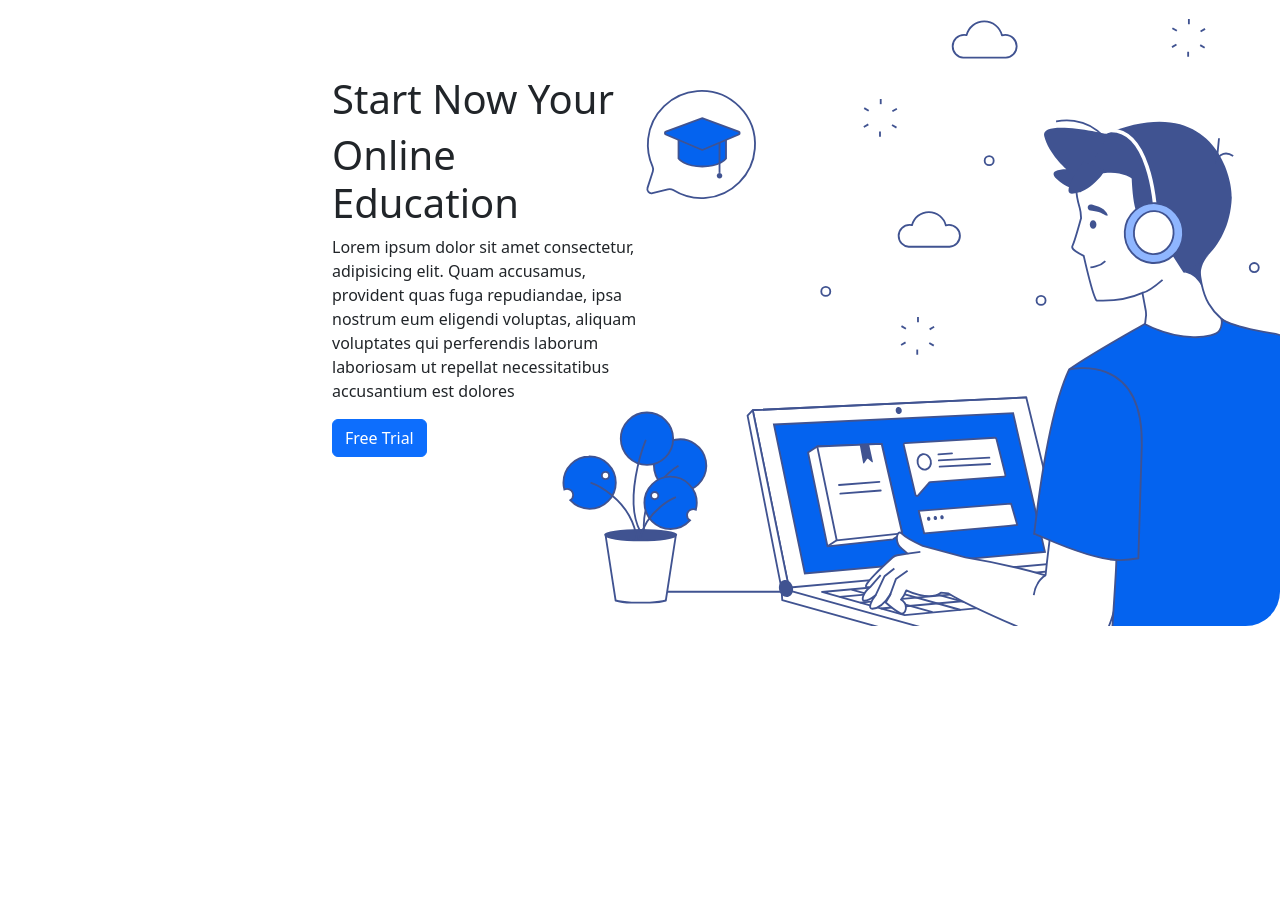
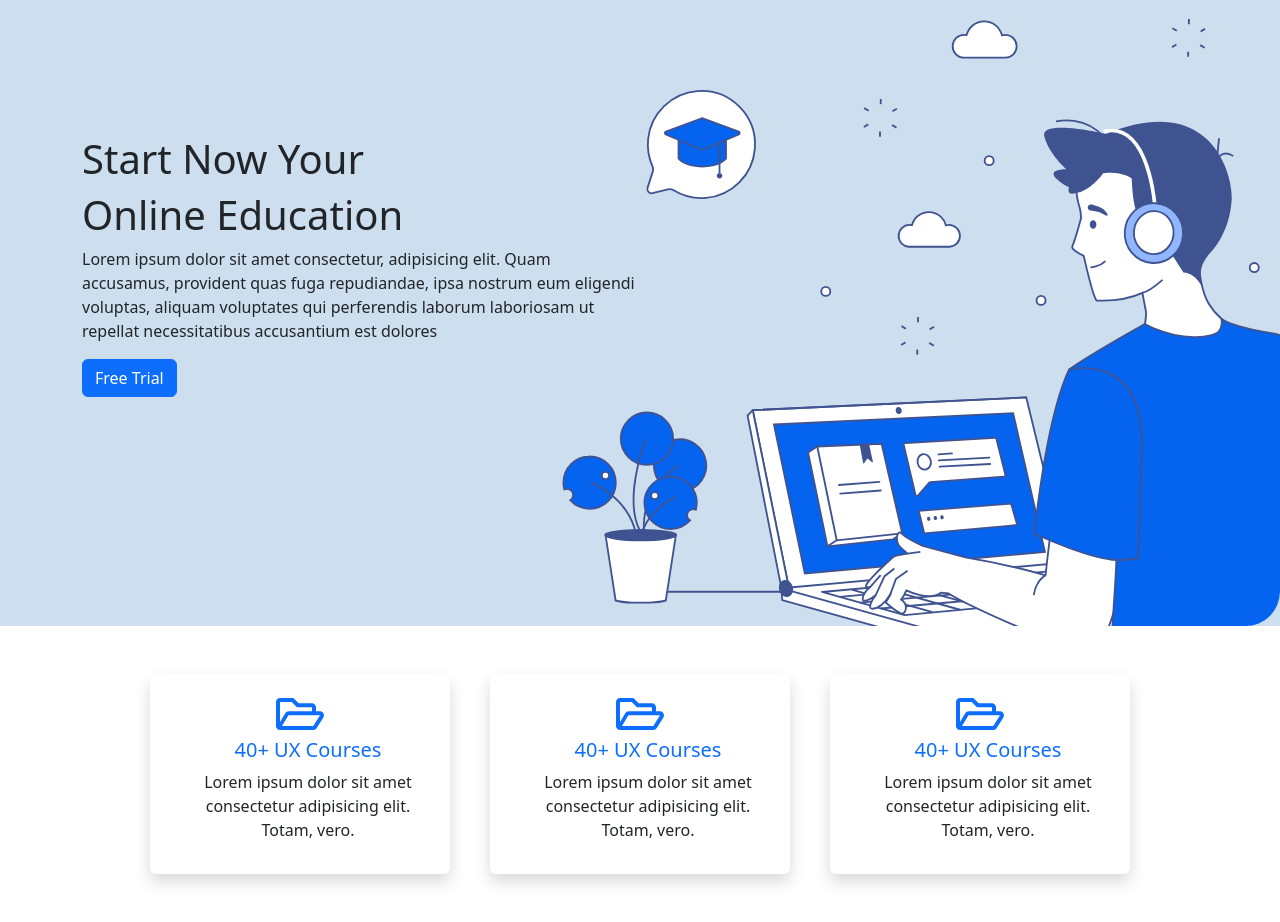
Before and after one commit to Ferrari2003/learning-programmin-client, a React (Create React App) app: page / in a window 1280 px wide. Shown: the part 180-1102 px from the top of the page. Before the commit the page ends 806 px from the top, so only its background shows below. Built offline with nearby package versions, Linux system fonts and the light colour scheme.

Commit message:
Home page feature section Added

```diff
--- /dev/null
+++ b/src/Pages/Home/Hero/Hero.js
@@ -0,0 +1,34 @@
+import React from "react";
+import heroBg from "../../../Assets/Home/hero-bg.svg";
+import Button from "react-bootstrap/Button";
+const Hero = () => {
+  return (
+    <div
+      style={{
+        backgroundImage: `url(${heroBg})`,
+        height: "90vh",
+        backgroundSize: "auto",
+        backgroundRepeat: "no-repeat",
+        backgroundPosition: "center right",
+        backgroundColor: "#b0cbe4a0",
+      }}
+      className="hero d-flex align-items-center"
+    >
+      <div className="container">
+        <div className="w-50 ">
+          <h1>Start Now Your</h1>
+          <h1>Online Education</h1>
+          <p className="text-justify">
+            Lorem ipsum dolor sit amet consectetur, adipisicing elit. Quam
+            accusamus, provident quas fuga repudiandae, ipsa nostrum eum
+            eligendi voluptas, aliquam voluptates qui perferendis laborum
+            laboriosam ut repellat necessitatibus accusantium est dolores
+          </p>
+          <Button variant="primary">Free Trial</Button>
+        </div>
+      </div>
+    </div>
+  );
+};
+
+export default Hero;
--- /dev/null
+++ b/src/Pages/Home/Home.css
@@ -0,0 +1,9 @@
+.box {
+  height: 200px;
+  width: 300px;
+  /* color: #b0cbe4a0; */
+}
+
+.gap {
+  gap: 40px;
+}
--- a/src/Pages/Home/Home.js
+++ b/src/Pages/Home/Home.js
@@ -1,30 +1,57 @@
-import Button from "react-bootstrap/Button";
 import React from "react";
-import heroBg from "../../Assets/Home/hero-bg.svg";
+import { FaRegFolderOpen } from "react-icons/fa";
+import Hero from "./Hero/Hero";
+import "./Home.css";
 
 const Home = () => {
   return (
-    <div
-      style={{
-        backgroundImage: `url(${heroBg})`,
-        height: "90vh",
-        backgroundSize: "auto",
-        backgroundRepeat: "no-repeat",
-        backgroundPosition: "center right",
-      }}
-      className="hero d-flex align-items-center"
-    >
-      <div className="container w-50">
-        <div className="w-50 ">
-          <h1>Start Now Your</h1>
-          <h1>Online Education</h1>
-          <p className="text-justify">
-            Lorem ipsum dolor sit amet consectetur, adipisicing elit. Quam
-            accusamus, provident quas fuga repudiandae, ipsa nostrum eum
-            eligendi voluptas, aliquam voluptates qui perferendis laborum
-            laboriosam ut repellat necessitatibus accusantium est dolores
-          </p>
-          <Button variant="primary">Free Trial</Button>
+    <div>
+      <Hero></Hero>
+      <div className="d-flex container justify-content-center gap my-5">
+        <div className="box shadow rounded text-center  p-3">
+          <div>
+            <FaRegFolderOpen
+              className="text-primary"
+              size={"3em"}
+            ></FaRegFolderOpen>
+          </div>
+          <div className="ms-3">
+            <h5 className="text-primary">40+ UX Courses</h5>
+            <p>
+              Lorem ipsum dolor sit amet consectetur adipisicing elit. Totam,
+              vero.
+            </p>
+          </div>
+        </div>
+        <div className="box shadow rounded text-center  p-3">
+          <div>
+            <FaRegFolderOpen
+              className="text-primary"
+              size={"3em"}
+            ></FaRegFolderOpen>
+          </div>
+          <div className="ms-3">
+            <h5 className="text-primary">40+ UX Courses</h5>
+            <p>
+              Lorem ipsum dolor sit amet consectetur adipisicing elit. Totam,
+              vero.
+            </p>
+          </div>
+        </div>
+        <div className="box shadow rounded text-center  p-3">
+          <div>
+            <FaRegFolderOpen
+              className="text-primary"
+              size={"3em"}
+            ></FaRegFolderOpen>
+          </div>
+          <div className="ms-3">
+            <h5 className="text-primary">40+ UX Courses</h5>
+            <p>
+              Lorem ipsum dolor sit amet consectetur adipisicing elit. Totam,
+              vero.
+            </p>
+          </div>
         </div>
       </div>
     </div>
--- a/src/Pages/Shared/Header/Header.js
+++ b/src/Pages/Shared/Header/Header.js
@@ -84,13 +84,14 @@ const Header = () => {
               <Nav.Link>Contact</Nav.Link>
             </Nav>
             <nav className="d-flex align-items-center flex-column flex-lg-row">
+              <span>Dark mode</span>
               <FormGroup>
                 <FormControlLabel
-                  label="Dark Mode"
+                  // label="Dark Mode"
                   control={<MaterialUISwitch sx={{ m: 1 }} defaultChecked />}
                 />
               </FormGroup>
-              <FaUser></FaUser>
+              <FaUser size={"1.5em"}></FaUser>
             </nav>
           </Navbar.Collapse>
         </Container>
```
